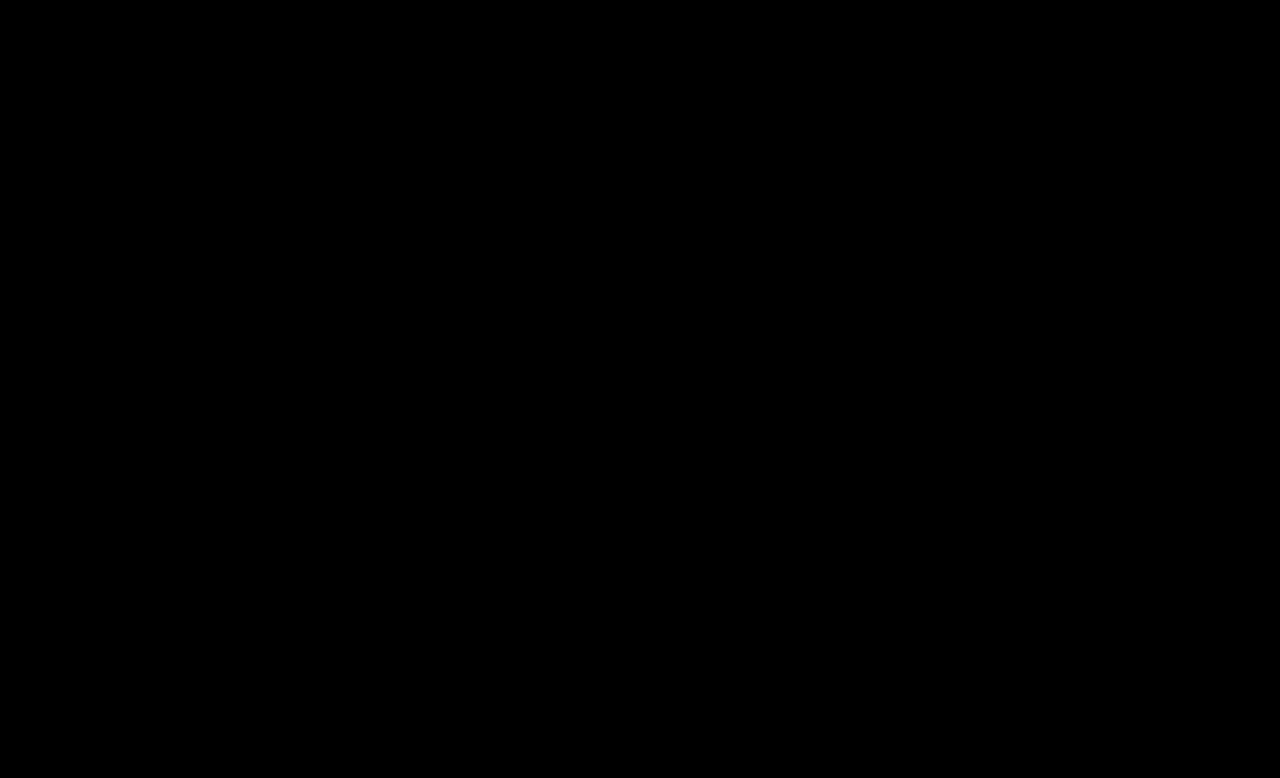
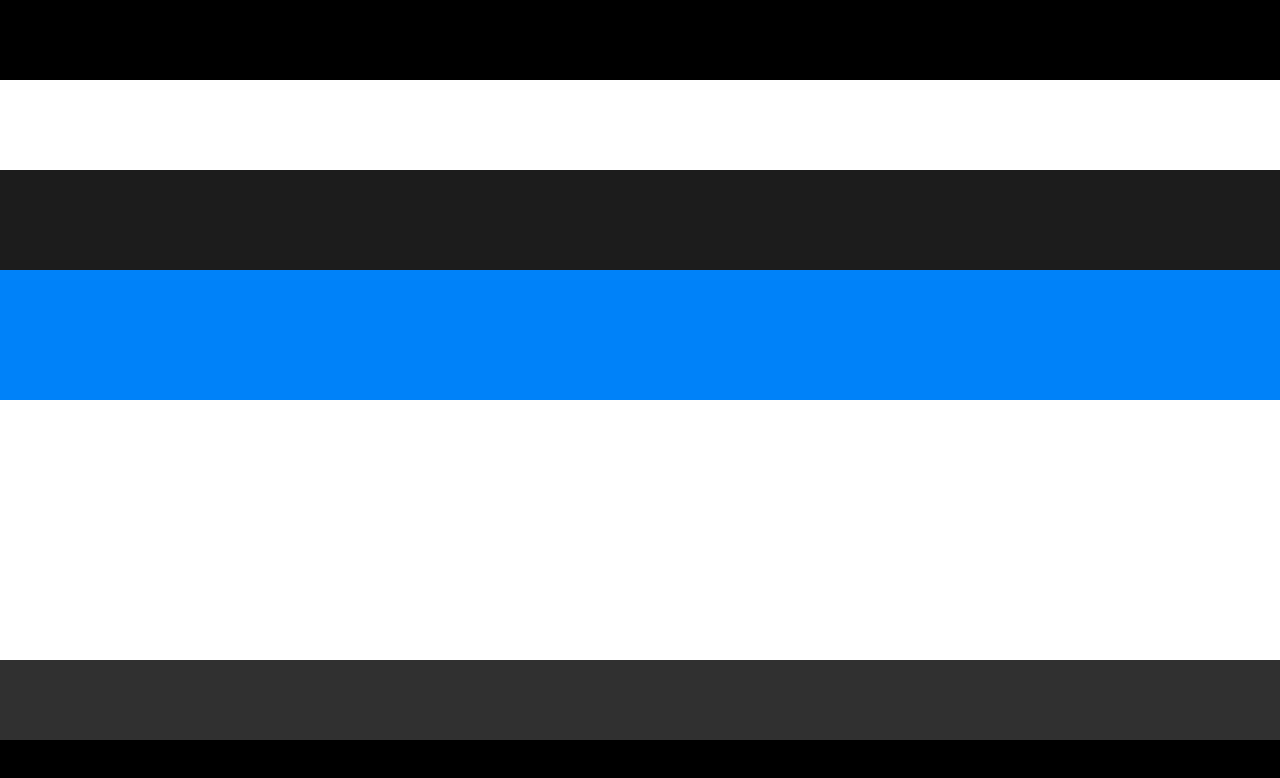
Before and after one commit to DezVibez/vue-dc-comics, a Vue app: page / in a window 1280 px wide. Shown: the top 778 px of the page. Built offline with nearby package versions, Linux system fonts and the light colour scheme.

Commit message:
struttura a blocchettoni con componenti vuoti

```diff
--- a/src/App.vue
+++ b/src/App.vue
@@ -1,33 +1,45 @@
 <template>
-  <div id="app">
+  <div>
     <body>
-
+      <MyHeader/>
+      <MyProducts/>
+      <MyMain/>
+      <MyFooter/>
+      <MyFollow/>
     </body>
   </div>
 </template>
 
 <script>
-//import Header from './components/Header.vue'
+import Header from './components/Header.vue'
+import Products from './components/Products.vue'
+import Main from './components/Main.vue'
+import Footer from './components/Footer.vue'
+import Follow from './components/Follow.vue'
 
-/*export default {
+
+export default {
   name: 'App',
   components: {
-    Header: Header,
+    MyHeader: Header,
+    MyProducts: Products,
+    MyMain: Main,
+    MyFooter: Footer,
+    MyFollow: Follow,
   }
-}*/
+}
 </script>
 
 <style lang="scss">
-#app {
-  font-family: Avenir, Helvetica, Arial, sans-serif;
-  -webkit-font-smoothing: antialiased;
-  -moz-osx-font-smoothing: grayscale;
-  text-align: center;
-  color: #2c3e50;
+
+*{
+  box-sizing: border-box;
+  margin: 0;
+  padding: 0;
 }
 
 body {
-  height: 100vh;
+  max-height: 100vh;
   background-color: black;
 }
 </style>
--- /dev/null
+++ b/src/components/Follow.vue
@@ -0,0 +1,19 @@
+<template>
+  <div id="follow">
+
+  </div>
+</template>
+
+<script>
+export default {
+  name: 'MyFollow',}
+</script>
+
+<style lang="scss">
+
+#follow {
+    height: 80px;
+    background-color: rgb(48,48,48);
+    display: flex;
+    }
+</style>
--- /dev/null
+++ b/src/components/Footer.vue
@@ -0,0 +1,19 @@
+<template>
+  <div id="footer">
+
+  </div>
+</template>
+
+<script>
+export default {
+  name: 'MyFooter',}
+</script>
+
+<style lang="scss">
+
+#footer {
+    height: 260px;
+    background-color: white;
+    display: flex;
+}
+</style>
--- /dev/null
+++ b/src/components/Header.vue
@@ -0,0 +1,19 @@
+<template>
+  <div id="header">
+
+  </div>
+</template>
+
+<script>
+export default {
+  name: 'MyHeader',}
+</script>
+
+<style lang="scss">
+
+#header {
+    margin-top: 80px;
+    height: 90px;
+    background-color: white;
+    display: flex;}
+</style>
--- /dev/null
+++ b/src/components/Main.vue
@@ -0,0 +1,19 @@
+<template>
+  <div id="main">
+
+  </div>
+</template>
+
+<script>
+export default {
+  name: 'MyMain',}
+</script>
+
+<style lang="scss">
+
+#main {
+    height: 130px;
+    background-color: rgb(0,130,249);
+    display: flex;
+}
+</style>
--- /dev/null
+++ b/src/components/Products.vue
@@ -0,0 +1,19 @@
+<template>
+  <div id="products">
+
+  </div>
+</template>
+
+<script>
+export default {
+  name: 'MyProducts',}
+</script>
+
+<style lang="scss">
+
+#products {
+    height: 100px;
+    background-color: rgb(28,28,28);
+    display: flex;
+    }
+</style>
```
